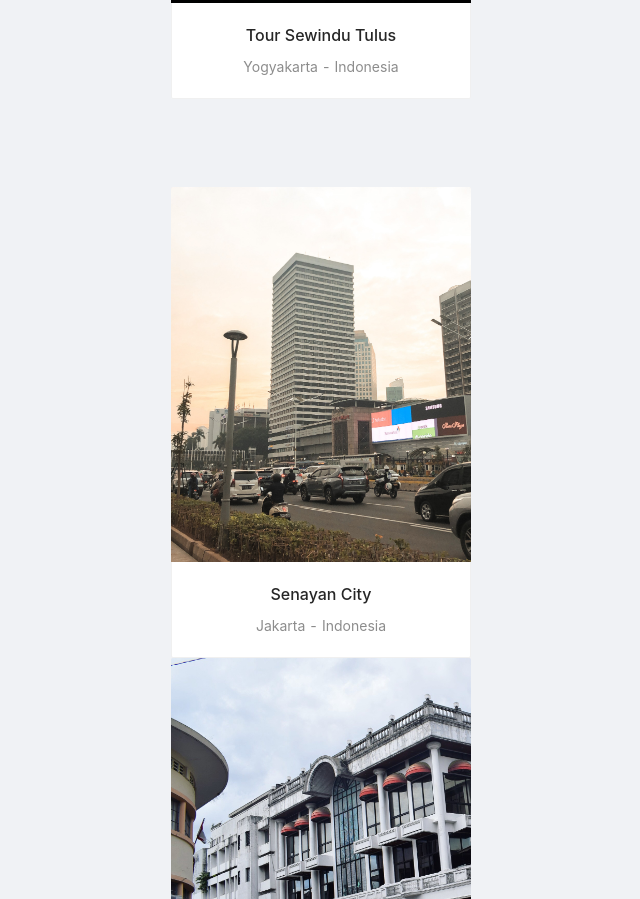
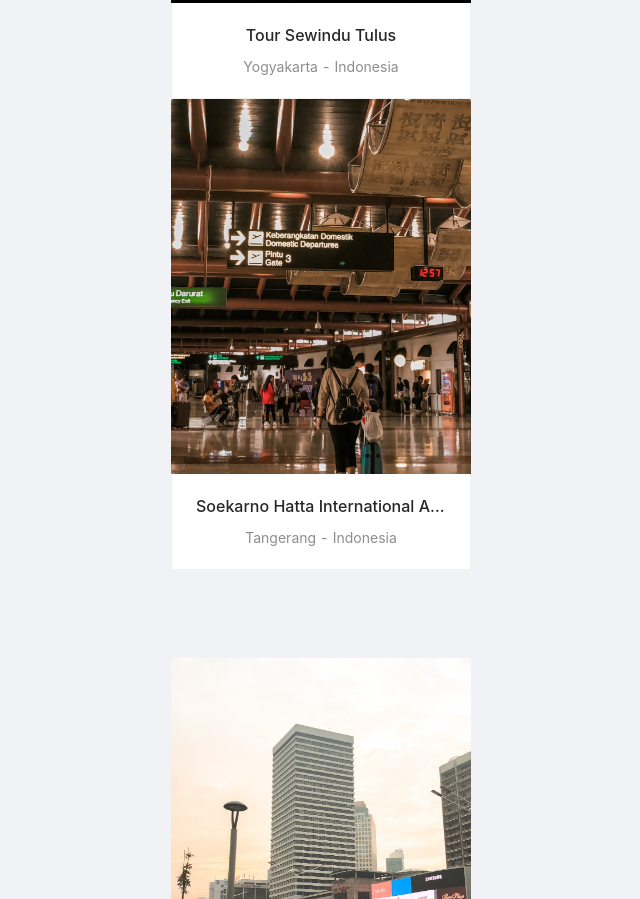
Before and after one commit to fanianugroho/TugasWeb3-12Maret, a React (Create React App) app: page /gallery in a window 1280 px wide. Shown: the part 1173-2072 px from the top of the page, without its empty margins (259-899 px from the left). Built offline with nearby package versions, Linux system fonts and the light colour scheme; no server answers.

Commit message:
gjd apus

```diff
--- a/src/modules/gallery-component.js
+++ b/src/modules/gallery-component.js
@@ -58,7 +58,13 @@ class PortofolioComponent extends Component{
                                 </Card>
                                 </Col>
                                 <Col span={90}>
-
+                                <Card
+                                    hoverable
+                                    style={{ width: 300 }}
+                                    cover={<img alt="example" src={image3} />}
+                                >
+                                    <Meta title="Soekarno Hatta International Airport" description="Tangerang - Indonesia" />
+                                </Card>
                                 </Col>
                                 </Row>
                                     <br/>
```
